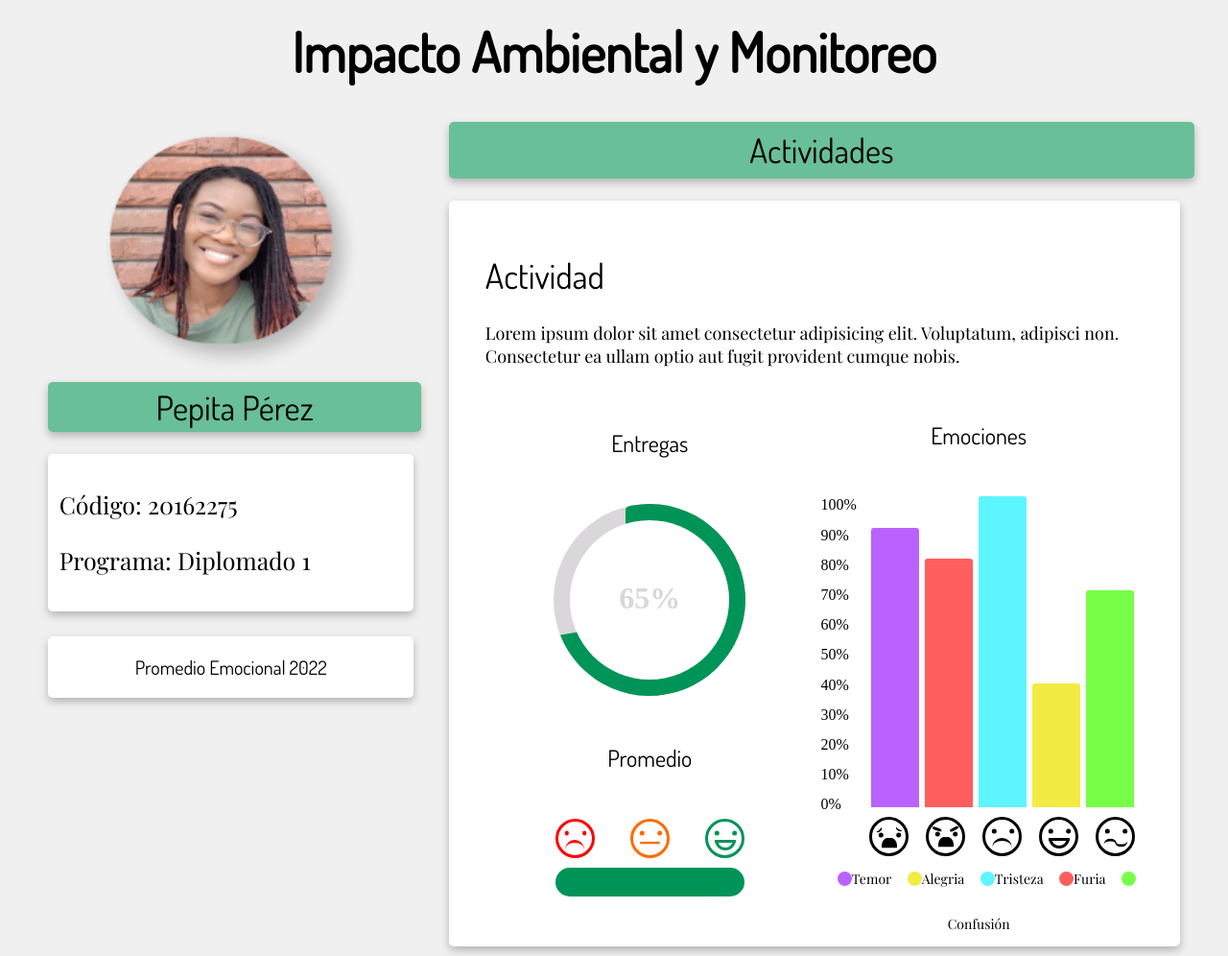
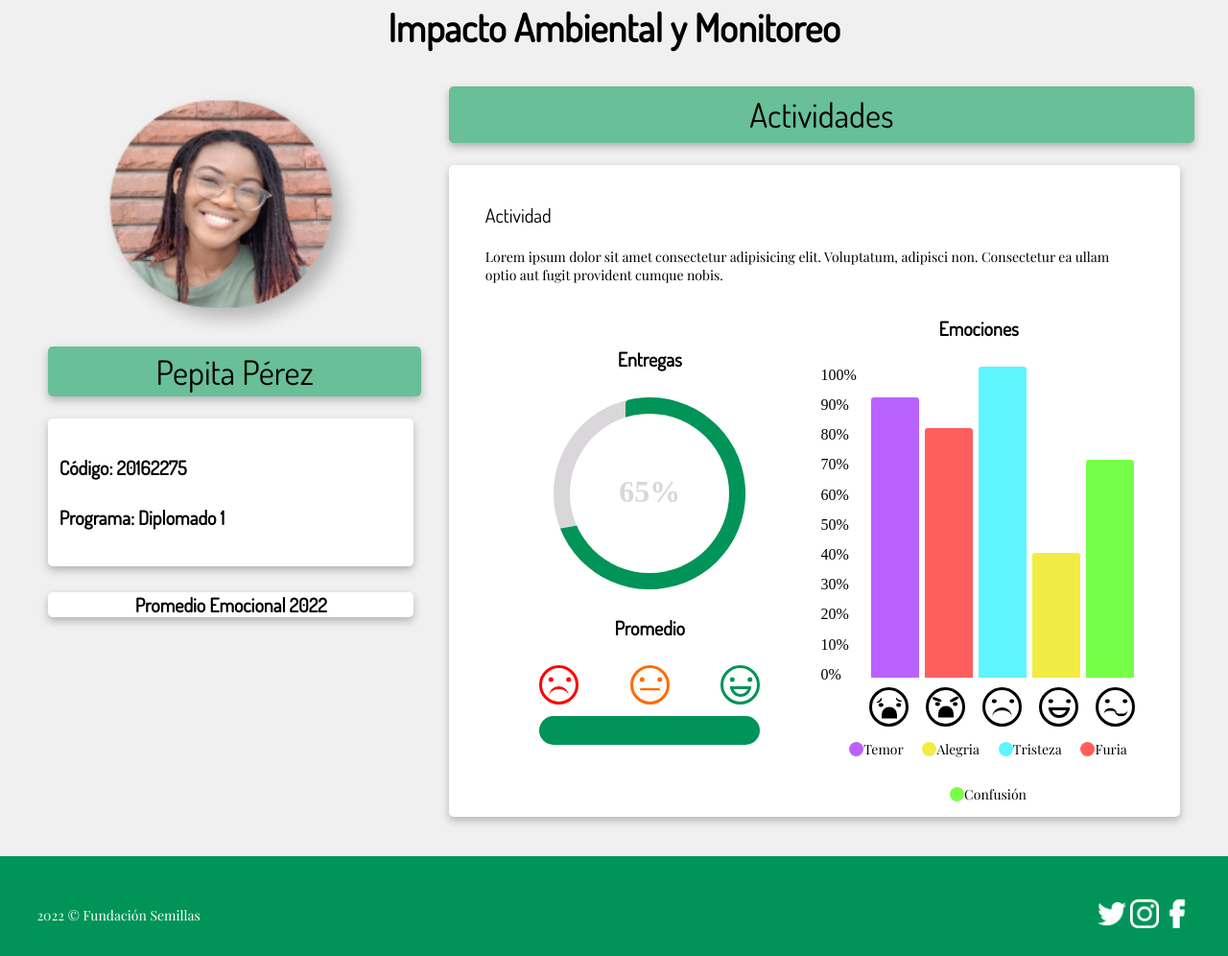
Before and after one commit to CamilaForer/Dashboard-fundacion-Semillas, a plain HTML site: page src/diplomado.html in a window 1280 px wide. Shown: the part 230-1226 px from the top of the page at 96% size. Drawn offline with nearby package versions, Linux system fonts and the light colour scheme.

Commit message:
Arreglo en tamaño de fuentes

```diff
--- a/src/diplomado.html
+++ b/src/diplomado.html
@@ -31,8 +31,8 @@
           <img src="../img/image 19.png" alt="photo" class="photo" />
           <h3 class="border title-secondary">Pepita Pérez</h3>
           <div class="border bg-white student-info">
-            <p>Código: 20162275</p>
-            <p>Programa: Diplomado 1</p>
+            <h4>Código: 20162275</h4>
+            <h4>Programa: Diplomado 1</h4>
           </div>
           <div class="border bg-white">
             <h4>Promedio Emocional 2022</h4>
--- a/src/style.css
+++ b/src/style.css
@@ -24,6 +24,18 @@ h3,
 h4,
 h6 {
   font-family: var(--font-title);
+}
+h1{
+  font-size: 50px;
+}
+h2{
+  font-size: 40px;
+}
+h3{
+  font-size: 30px;
+}
+h4{
+  font-size: 20px;
 }
 p {
   font-family: var(--font-paragraph);
@@ -289,11 +301,7 @@ a:visited {
   font-weight: normal;
   font-size: 20px;
 }
-h4{
-  font-weight: normal;
-  text-align: center;
-  padding: 5% 0%;
-}
+
 .activities-info > h3,
 .activities-info > p
 {
@@ -364,7 +372,7 @@ h4{
 .average{
   display: flex;
   flex-direction:column;
-  width:60%;
+  width:70%;
   height: 106px;
 }
 .average-face{
@@ -433,7 +441,7 @@ h4{
   height: 100%;
   background-color: var(--color-average-face-red);
   transform: translateX(-100%);
-  animation: fill-bar 3s 0.7s ease-in-out forwards;
+  animation: fill-bar 2s 0.7s ease-in-out forwards;
 }
 @keyframes fill-bar {
   to{
@@ -653,7 +661,7 @@ background-color: var(--color-graphic-confusion);
   height: 15px;
   font-size: 14px;
   border-radius: 50%;
-  margin-left: 5%;
+  margin-left: 6%;
   background: var(--color-graphic-fear);
 }
 .sad-bar{
@@ -696,9 +704,6 @@ footer{
     display: flex;
     margin: 0% 1%;
   }
-  h2 {
-    font-size: 42px;
-  }
   .photo {
     width: 276px;
   }
@@ -706,12 +711,6 @@ footer{
     font-size: 35px;
   }
 
-  h4{
-    font-size: 24px;
-  }
-  .activities-info > h3{
-    font-size: 36px;
-  }
   .activities-info > h3,
   .activities-info > p {
     margin-bottom: 1%;
@@ -757,28 +756,12 @@ footer{
     width: 276px;
   }
   h2 {
-    font-size: 57px;
     margin-bottom: 1.5%;
   }
 
   .title-secondary{
     font-size: 35px;
   }
-
-  h4{
-    font-size: 24px;
-  }
-  .activities-info > h3{
-    font-size: 36px;
-  }
-
-  .student-info > p {
-    font-size: 25px;
-  }
-  .activities-info > p{
-    font-size: 18px;
-  }
-
   .activities-info {
     padding: 2.5% 5%;
   }
@@ -790,11 +773,6 @@ footer{
   .student > div {
     margin: 0% 0% 6% 0%;
   }
-
-  .student > div > h4 {
-    font-size: 20px;
-  }
-
   /*Barra de progreso */
   .circle-wrap {
     width: 200px;
```
Also changed, not shown: index.html (+5 -5 lines).
